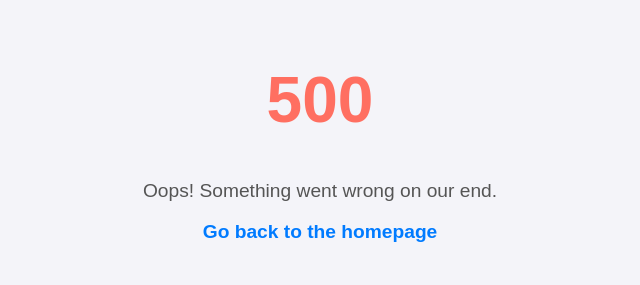
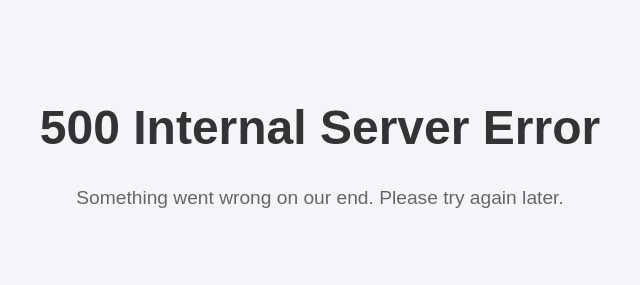
Before and after one commit to JUSTLEMMECODEDAMNMIT/plswork, a website: page static/500.html in a window 1280 px wide. Shown: the whole page, without its empty margins (320-960 px from the left). Drawn offline with Linux system fonts and the light colour scheme.

Commit message:
Update 500.html

```diff
--- a/static/500.html
+++ b/static/500.html
@@ -13,33 +13,22 @@
             padding: 0;
         }
         .container {
-            max-width: 600px;
-            margin: auto;
-            padding: 20px;
+            margin-top: 100px;
         }
         h1 {
-            font-size: 4em;
-            color: #ff6f61;
+            font-size: 3em;
+            color: #333;
         }
         p {
             font-size: 1.2em;
-            color: #555;
-        }
-        a {
-            text-decoration: none;
-            color: #007BFF;
-            font-weight: bold;
-        }
-        a:hover {
-            text-decoration: underline;
+            color: #666;
         }
     </style>
 </head>
 <body>
     <div class="container">
-        <h1>500</h1>
-        <p>Oops! Something went wrong on our end.</p>
-        <p><a href="/">Go back to the homepage</a></p>
+        <h1>500 Internal Server Error</h1>
+        <p>Something went wrong on our end. Please try again later.</p>
     </div>
 </body>
 </html>
```
